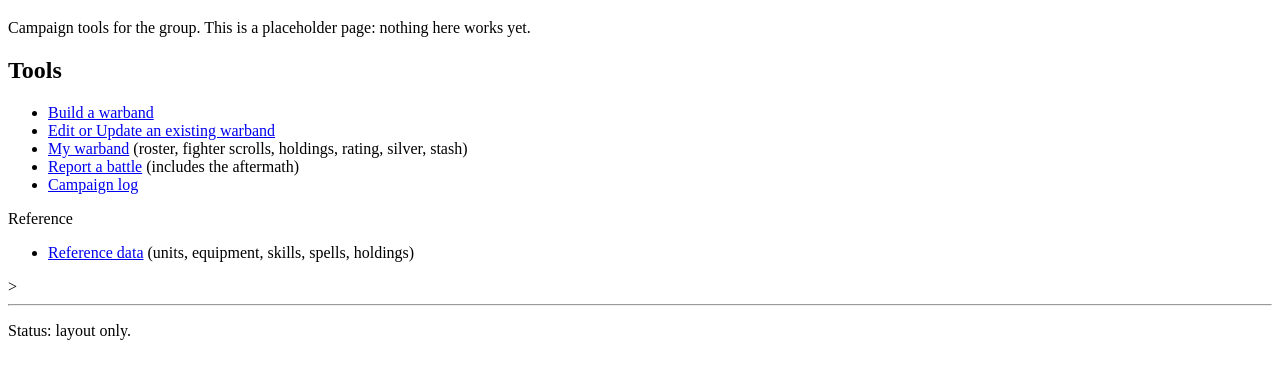
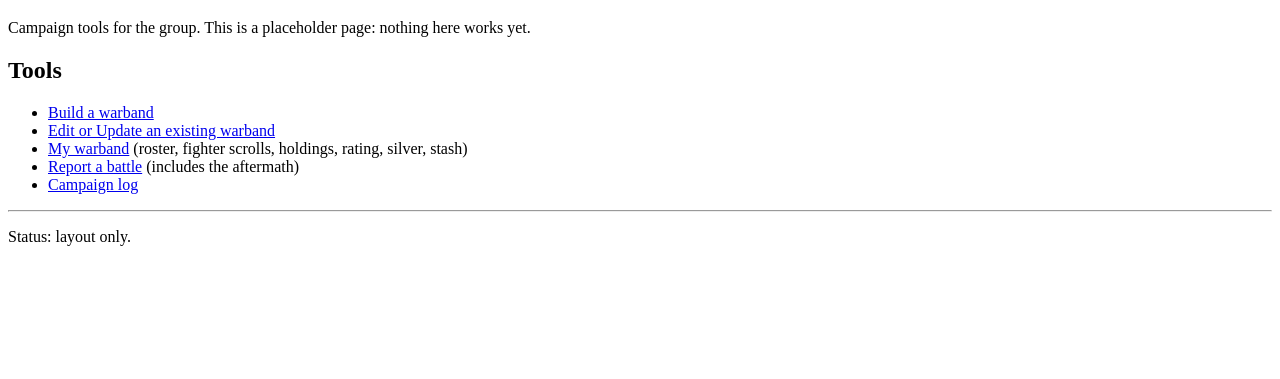
Before and after one commit to Streetsbound/Streetsbound.github.io, a plain HTML site: page index.html in a window 1280 px wide. Shown: the part 61-440 px from the top of the page. Drawn offline with Linux system fonts and the light colour scheme.

Commit message:
Remove reference section from index.html
Removed reference section from the index page.

```diff
--- a/index.html
+++ b/index.html
@@ -14,11 +14,6 @@
 <li><a href="log.html">Campaign log</a></li>
 </ul>
 
-<!<h2>Reference</h2>
-<ul>
-<li><a href="reference.html">Reference data</a> (units, equipment, skills, spells, holdings)</li>
-</ul>>
-
 <hr>
 <p>Status: layout only.</p>
 </body>
```
